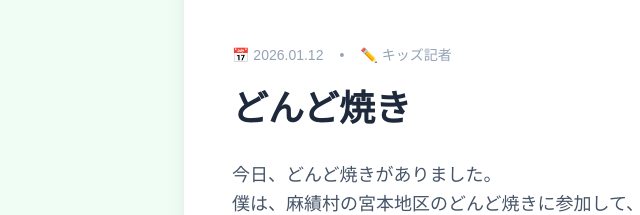
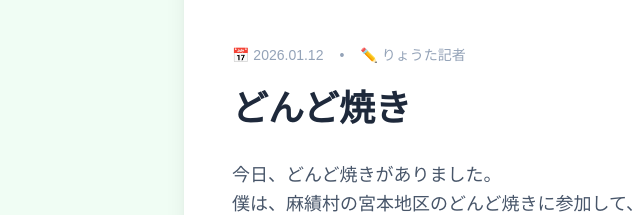
Before and after one commit to miyagawake1019/omi-news, a plain HTML site: page article20260112/index.html in a window 1280 px wide. Shown: the part 515-730 px from the top of the page, 72-712 px from the left. Drawn offline with nearby package versions, Linux system fonts and the light colour scheme; a web font is replaced by a local one.

Commit message:
Update index.html

```diff
--- a/article20260112/index.html
+++ b/article20260112/index.html
@@ -65,7 +65,7 @@
                 <div class="flex items-center gap-4 mb-6 text-slate-400 text-sm">
                     <span class="flex items-center gap-1">📅 2026.01.12</span>
                     <span>•</span>
-                    <span class="flex items-center gap-1">✏️ キッズ記者</span>
+                    <span class="flex items-center gap-1">✏️ りょうた記者</span>
                 </div>
 
                 <!-- Title -->
```
